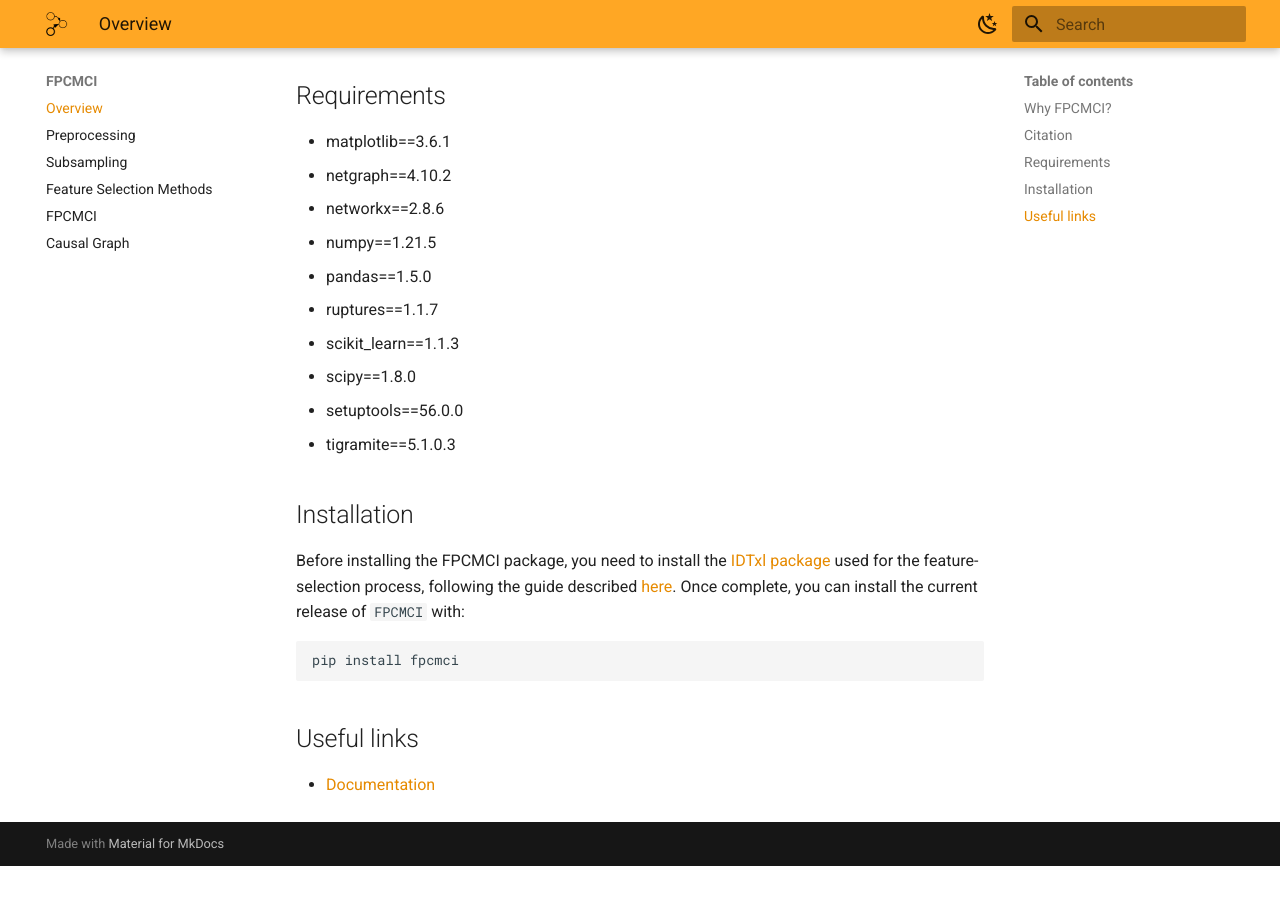
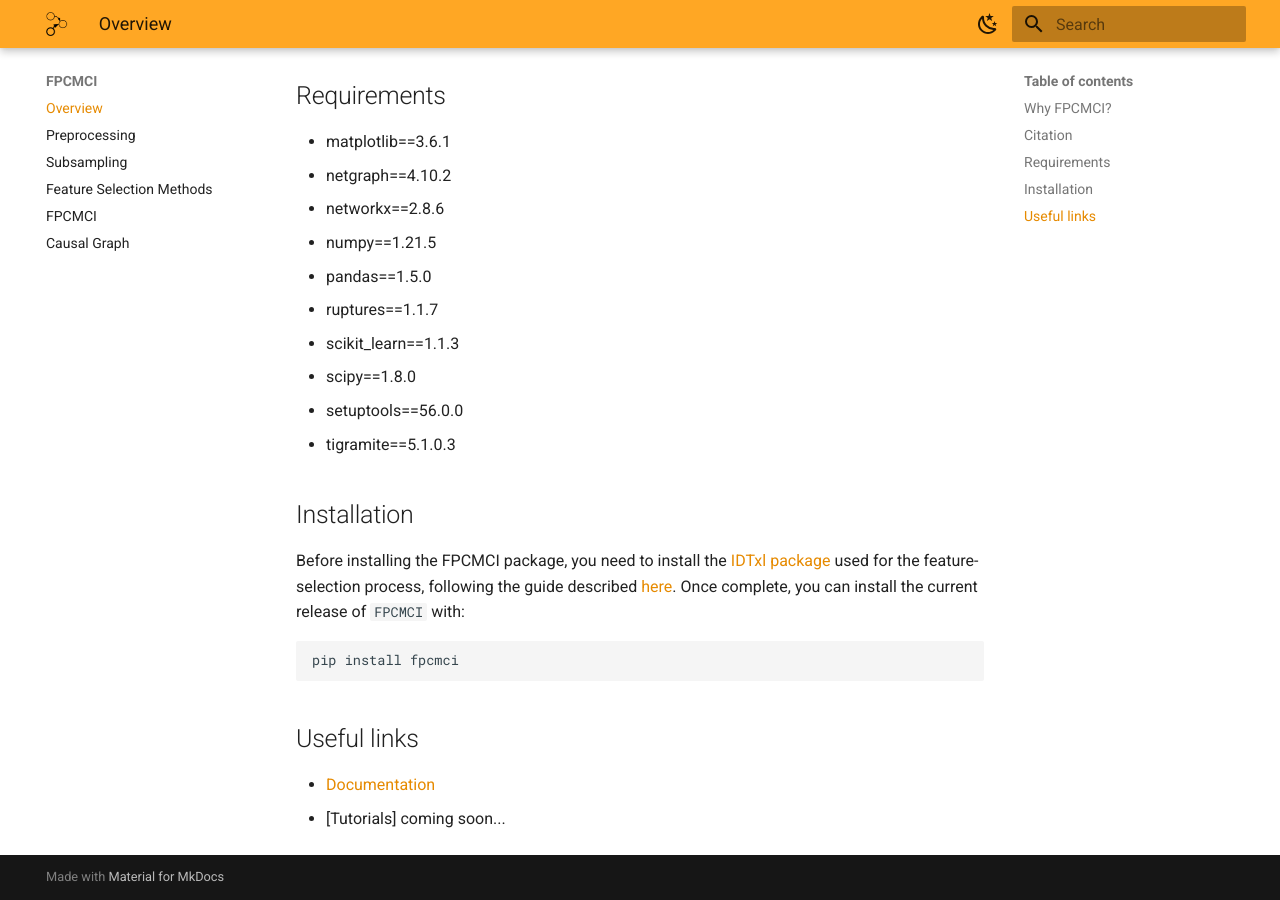
Before and after one commit to lcastri/fpcmci, an MkDocs documentation site: the page built from docs/index.md, in a window 1280 px wide and 900 px high, scrolled down 1777 px. Built offline with MkDocs 1.6.1 and Material for MkDocs 9.7.7, drawn with Linux system fonts in a browser that asks for light colours; before the commit the page ends 2643 px from its top, so only the background shows below that.

Commit message:
tutorials coming soon sentence

```diff
--- a/docs/index.md
+++ b/docs/index.md
@@ -77,3 +77,4 @@ pip install fpcmci
 ## Useful links
 
 * [Documentation](https://lcastri.github.io/fpcmci/)
+* [Tutorials] coming soon...
```
Also changed, not shown: README.md (+1 -0 lines).
